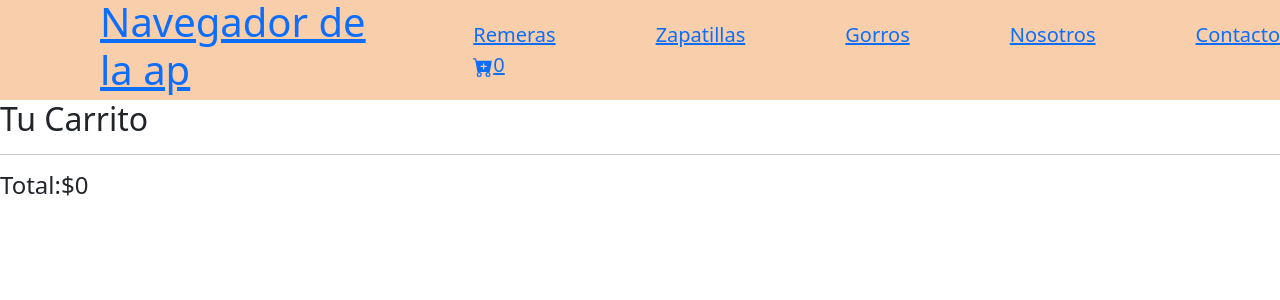
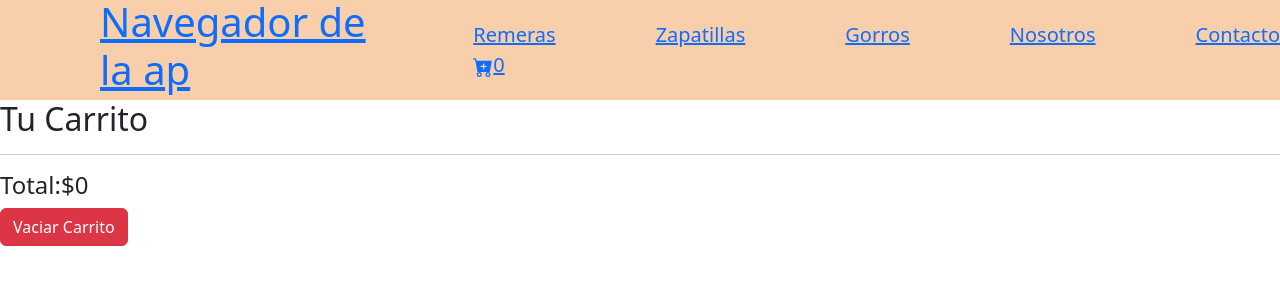
Before and after one commit to valentinmarkov1/primera-entrega-react, a React (Create React App) app: page /Cart in a window 1280 px wide. Shown: the top 300 px of the page. Built offline with nearby package versions, Linux system fonts and the light colour scheme.

Commit message:
Error en cartreduce

```diff
--- a/src/Context/CartContext.js
+++ b/src/Context/CartContext.js
@@ -11,25 +11,31 @@ const addToCart = (item) => {
 }
 
 const isInCart = (id) => {
-      return cart.find((item)=> item.id === id)
+      return cart.some((item)=> item.id === id)
 }
 
 const cartQuantity = () => {
-  return cart.reduce (( acc,item )=> acc + item.cantidad, 0 )
+        return  cart.reduce (( acc,item) => acc + item.cantidad,0 )
 }
 
 const cartTotal = () => {
-    return cart.reduce (( acc,item) => acc + item.cantidad * item.precio, 0)
+    return cart.reduce(( acc,item) => acc + item.cantidad * item.precio, 0)
 
 
 }
+
+const emptyCart = () => {
+    setCart({})
+}
+
     return (
         <CartContext.Provider value = {{
             cart,
             addToCart,
             isInCart,
             cartQuantity,
-            cartTotal
+            cartTotal,
+            emptyCart
         }}>
             {children}
         </CartContext.Provider>
--- a/src/components/Cart/Cart.js
+++ b/src/components/Cart/Cart.js
@@ -3,7 +3,7 @@ import { CartContext } from "../../Context/CartContext"
 
 const Cart = () => {
 
-  const { cart,cartTotal } = useContext(CartContext)
+  const { cart,cartTotal,emptyCart } = useContext(CartContext)
 
 
   return (
@@ -27,6 +27,7 @@ const Cart = () => {
       ))}
 
       <h4>Total:${cartTotal()} </h4>
+      <button onClick={emptyCart} className="btn btn-danger" >Vaciar Carrito</button>
     </div>
 
   )
--- a/src/components/CartWidget/CartsWidget.js
+++ b/src/components/CartWidget/CartsWidget.js
@@ -11,7 +11,7 @@ const {cartQuantity}= useContext (CartContext)
     return (
     <Link to = "/cart">
         <BsFillCartPlusFill/>
-        <spam>{cartQuantity()}</spam>
+        <span>{cartQuantity()}</span>
     </Link>
   )
 }
```
